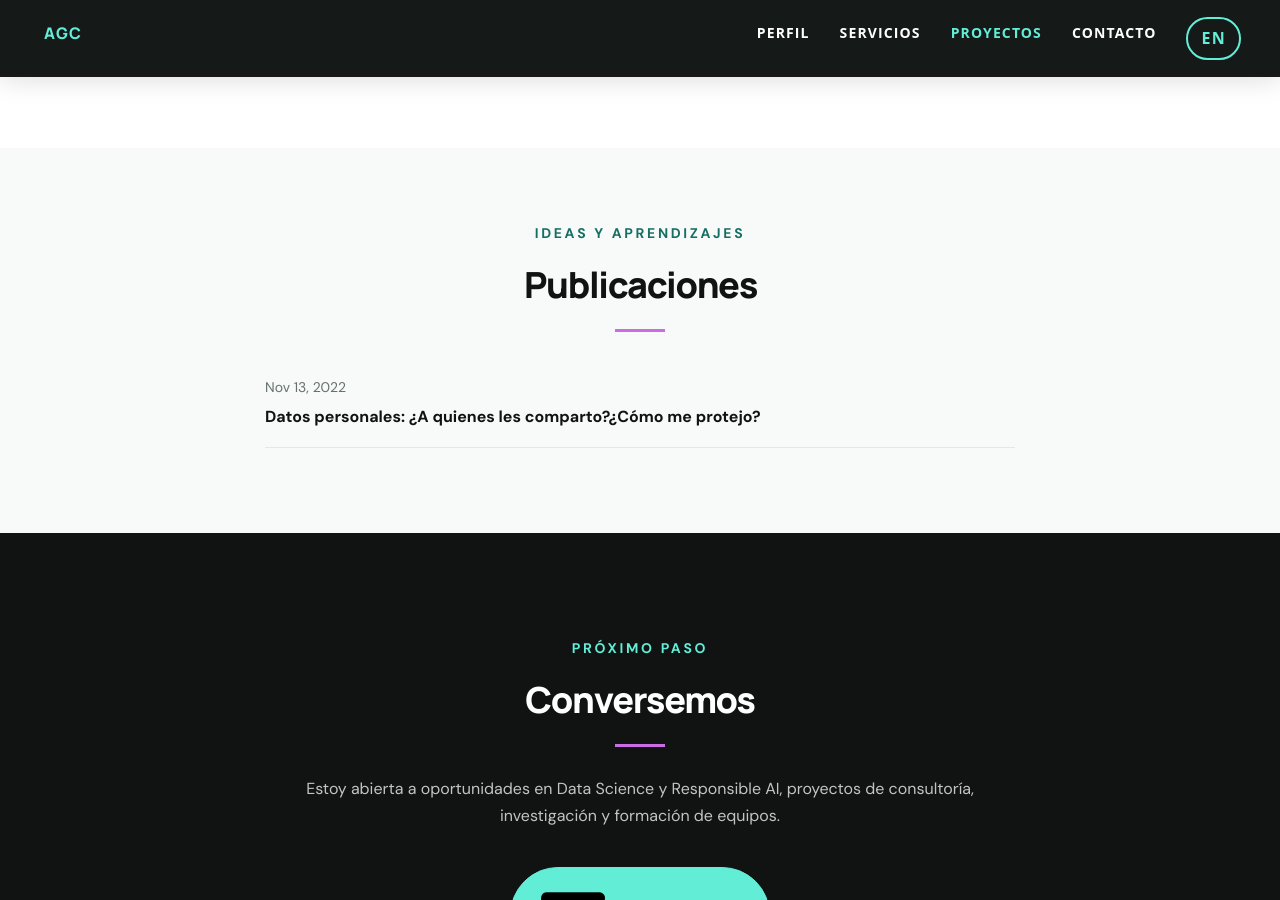
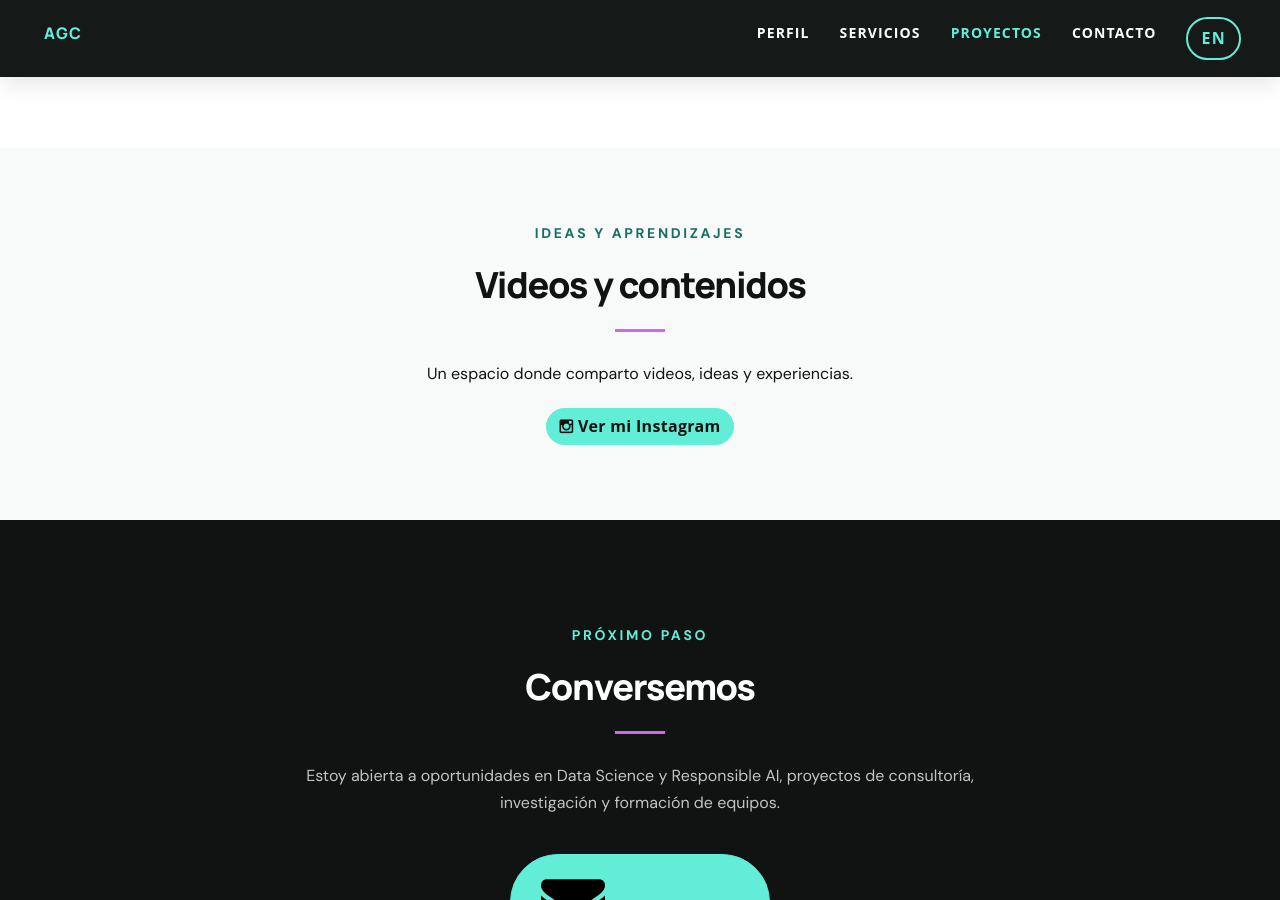
Before and after one commit to AmaliaGuaymasCanavire/amaliaguaymascanavire.github.io, a Jekyll site: the page built from index.html, in a window 1280 px wide and 900 px high, scrolled down 3941 px. Built offline with Jekyll 4.4.1, drawn with Linux system fonts in a browser that asks for light colours.

Commit message:
Replace outdated article listing with Instagram content link

```diff
--- a/_includes/blog.html
+++ b/_includes/blog.html
@@ -1,23 +1,20 @@
-{% if site.posts.size > 0 %}
 <section id="blog" class="writing-section">
   <div class="container">
     <div class="row">
-      <div class="col-lg-8 col-lg-offset-2">
-        <p class="eyebrow text-center"><span data-lang="es">IDEAS Y APRENDIZAJES</span><span data-lang="en">IDEAS & LEARNINGS</span></p>
-        <h2 class="section-heading text-center"><span data-lang="es">Publicaciones</span><span data-lang="en">Writing</span></h2>
+      <div class="col-lg-8 col-lg-offset-2 text-center">
+        <p class="eyebrow"><span data-lang="es">IDEAS Y APRENDIZAJES</span><span data-lang="en">IDEAS &amp; LEARNINGS</span></p>
+        <h2 class="section-heading"><span data-lang="es">Videos y contenidos</span><span data-lang="en">Videos &amp; content</span></h2>
         <hr class="primary">
-        <ul class="post-list">
-          {% assign post_limit = site.home_post_limit | default: 5 %}
-          {% for post in site.posts limit:post_limit %}
-          <li>
-            <span class="post-date">{{ post.date | date: "%b %-d, %Y" }}</span>
-            <a class="post-link" href="{{ post.url | relative_url }}">{{ post.title | escape }}</a>
-            {% if site.show_excerpts %}{{ post.excerpt }}{% endif %}
-          </li>
-          {% endfor %}
-        </ul>
+        <p>
+          <span data-lang="es">Un espacio donde comparto videos, ideas y experiencias.</span>
+          <span data-lang="en">A space where I share videos, ideas and experiences.</span>
+        </p>
+        <a class="btn btn-primary" href="https://www.instagram.com/ami.c.gc/?hl=es-la" target="_blank" rel="noopener">
+          <i class="fa fa-instagram" aria-hidden="true"></i>
+          <span data-lang="es">Ver mi Instagram</span>
+          <span data-lang="en">Visit my Instagram</span>
+        </a>
       </div>
     </div>
   </div>
 </section>
-{% endif %}
```
